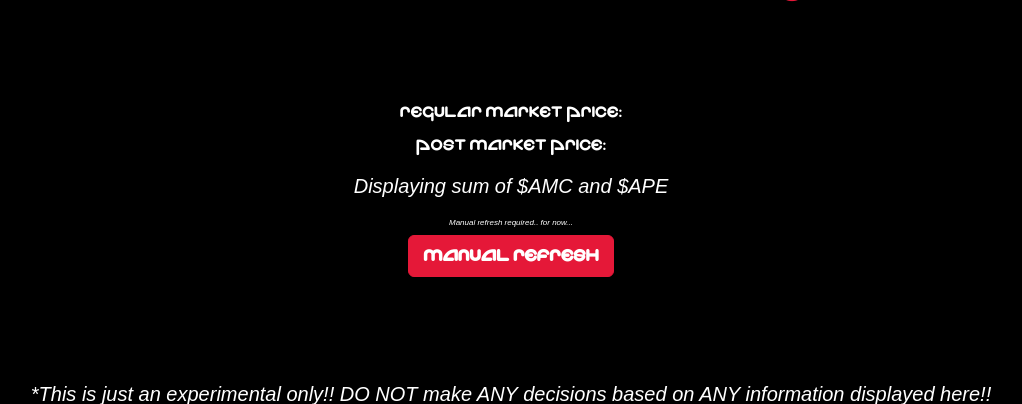
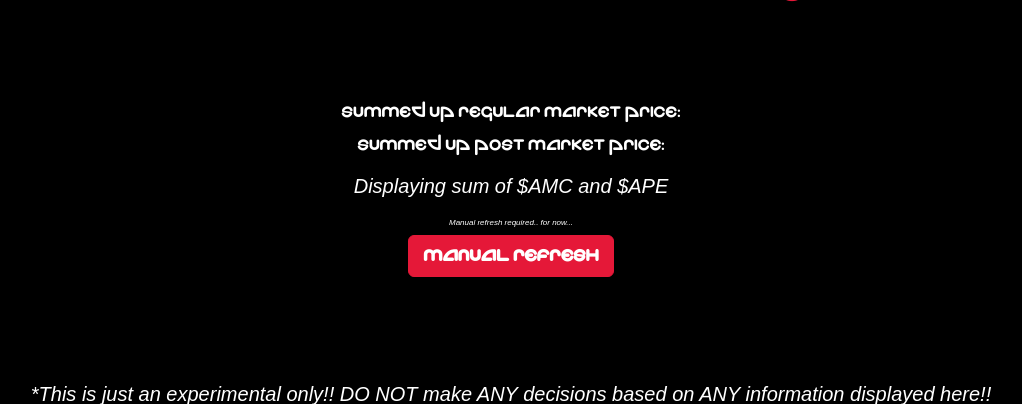
Before and after one commit to arocasan/amcape, a Flask app: template templates/index.html in a window 1280 px wide. Shown: the part 307-711 px from the top of the page, without its empty margins (129-1151 px from the left). Run offline with Flask 2, Linux system fonts and the light colour scheme; the template is opened without the code that fills it, so the values that code supplies are empty.

Commit message:
Added summed up

```diff
--- a/templates/index.html
+++ b/templates/index.html
@@ -3,9 +3,9 @@
 {% block content %}
  <div>
      <h1>AMC + APE</h1>
-     <div class="center"><h2>Regular Market price:</h2></div>
+     <div class="center"><h2>Summed up Regular Market price:</h2></div>
      <div class="regularPrice">{{data}}</div>
-     <div class="center"><h2>Post Market price:</h2></div>
+     <div class="center"><h2>Summed up Post Market price:</h2></div>
      <div class="postPrice">{{p_data}}</div>
      <div class="center"><p>Displaying sum of $AMC and $APE</p></div>
      <div class="center2"><p class="center2">Manual refresh required.. for now...</p></div>
```
